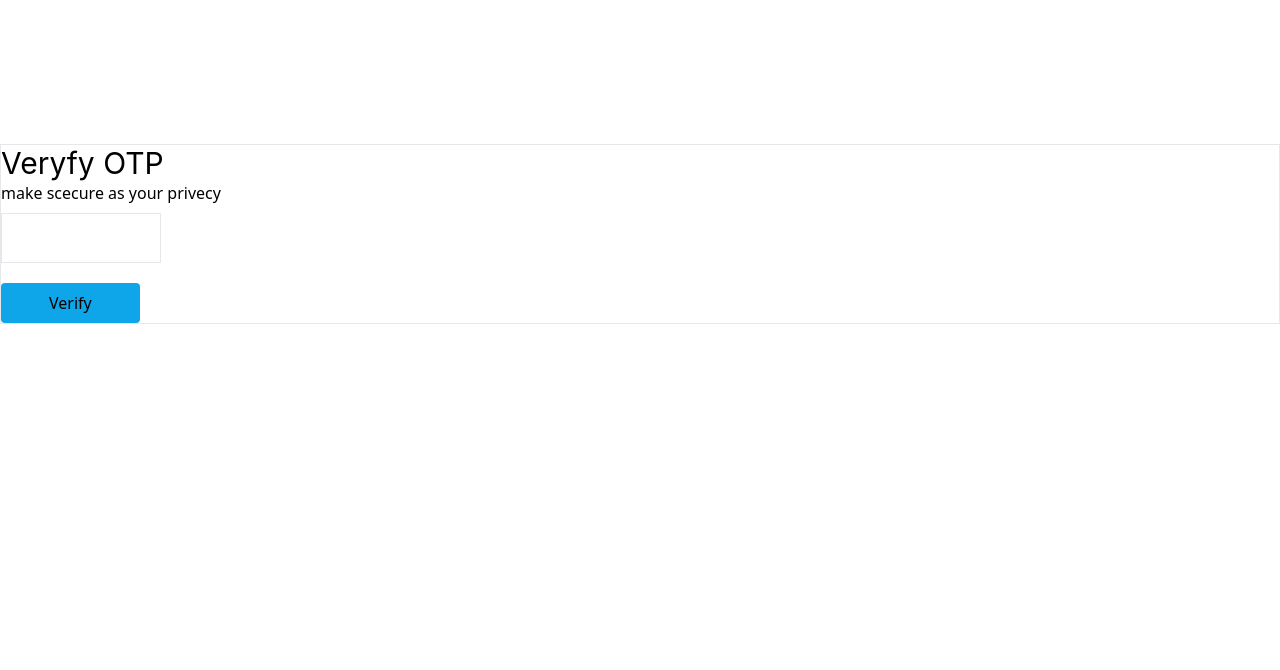
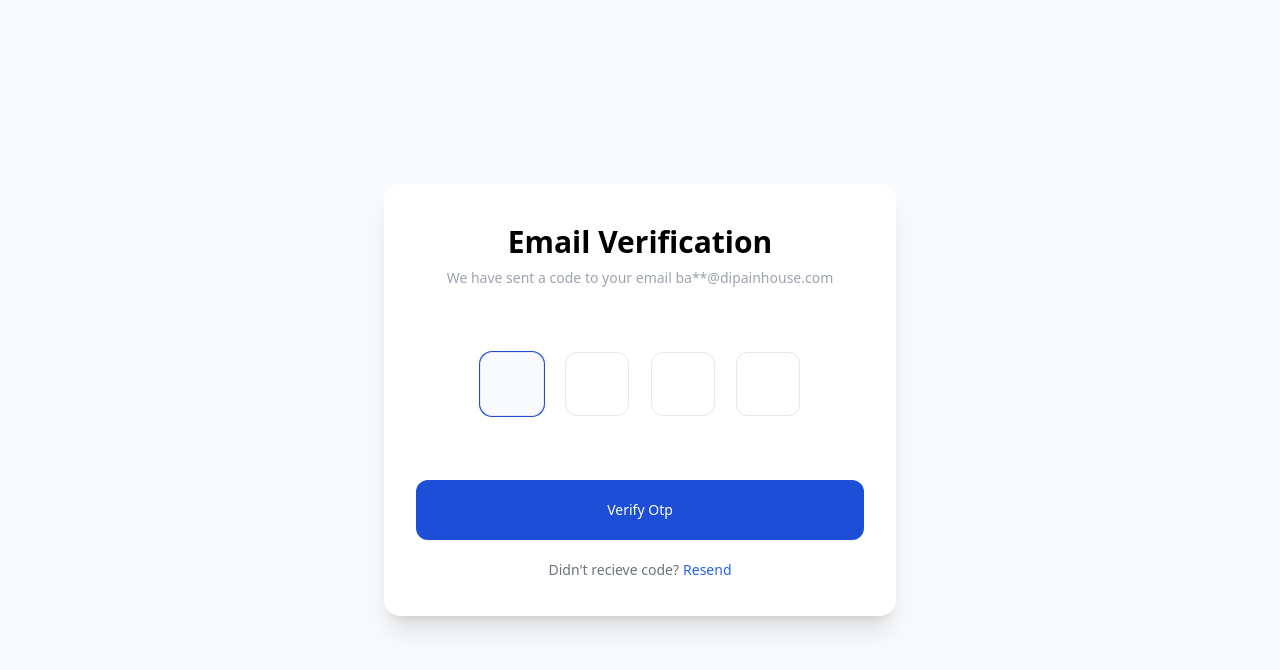
Before and after one commit to pronobiswas/pronobiswas-EcomarceFrontEnd, a React (Vite) app: page /otp in a window 1280 px wide. Shown: the top 670 px of the page. Built offline with nearby package versions, Linux system fonts and the light colour scheme.

Commit message:
update otp

```diff
--- a/src/App.jsx
+++ b/src/App.jsx
@@ -18,9 +18,9 @@ import CartPage from "./pges/CartPage";
 import SignUp from "./pges/Auth/signUp/SignUp";
 import HorizontalProductCart from "./component/productComponent/HorizontalProductCart";
 import SignInPage from "./pges/Auth/signIn/SignInPage";
-import MatchOTP from "./pges/Auth/MatchOTP";
 import ForgotPasswordPage from "./pges/Auth/ForgotPasswordPage";
 import MyAccount from "./pges/Auth/myaccount/MyAccount";
+import Otp from "./pges/Auth/Otp";
 
 function App() {
   const router = createBrowserRouter(
@@ -38,9 +38,10 @@ function App() {
             <Route path="/MyAccount" element={<MyAccount />} />
 
             <Route path="/cards" element={<HorizontalProductCart />} />
+            <Route path="/signin" element={<SignInPage />} />
           </Route>
-          <Route path="/signin" element={<SignInPage />} />
-          <Route path="/otp" element={<MatchOTP />} />
+          <Route path="/otp" element={<Otp />}/>
+          <Route path="/verifyOTP/:emailAddress" element={<Otp/>} />
           <Route path="/forgotPassword" element={<ForgotPasswordPage />} />
         </Route>
       </>
--- a/src/pges/Auth/Auth.jsx
+++ /dev/null
@@ -1,13 +0,0 @@
-import React from 'react'
-
-const Auth = () => {
-  return (
-    <div>
-      <h1>This is auth page</h1>
-      <h1>Join Us!</h1>
-      <h1>Grab your Free Membership</h1>
-    </div>
-  )
-}
-
-export default Auth
--- a/src/pges/Auth/MatchOTP.jsx
+++ b/src/pges/Auth/MatchOTP.jsx
@@ -1,13 +1,16 @@
 import React, { useState } from "react";
 import { axiosInstace } from "../../helper/axios";
 import { toast } from "react-toastify";
-import { useNavigate } from "react-router";
+import { useNavigate, useParams } from "react-router";
 
 const MatchOTP = () => {
   const navigate = useNavigate();
   const [userOTP, setUserOTP] = useState("");
   const [emailAddress, SetEmailAddress] = useState("");
   const [errorMsg, setErrorMsg] = useState("");
+  const params = useParams()
+  console.log(params);
+
   // ====handle input changes=====
   const handleChange = (e) => {
     setUserOTP(e.target.value);
@@ -73,6 +76,8 @@ const MatchOTP = () => {
             >
               Verify
             </button>
+
+
           </div>
         </div>
       </div>
--- /dev/null
+++ b/src/pges/Auth/Otp.jsx
@@ -0,0 +1,154 @@
+import React, { useEffect, useRef, useState } from "react";
+import { useNavigate, useParams } from "react-router-dom";
+import { axiosInstace } from "../../helper/axios";
+import { ErrorToast, SuessToast } from "../../utils/toast";
+
+const Otp = () => {
+  const params = useParams();
+  const inputRef = useRef([]);
+  const [otp, setotp] = useState(new Array(4).fill(""));
+  const [finalOtp, setFinalOtp] = useState("");
+  const [inputerr, setinputerr] = useState(false);
+  const navigate = useNavigate();
+  const [email, SetEmail] = useState("");
+
+  useEffect(() => {
+    if (inputRef.current[0]) {
+      inputRef.current[0].focus();
+    }
+  }, []);
+
+  const HandleInputChange = (e, index) => {
+    let value = e.target.value;
+    SetEmail(JSON.parse(localStorage.getItem("RegInfo")).emailAddress);
+    if (isNaN(value)) {
+      return setinputerr(true);
+    }
+
+    const newOtp = [...otp];
+    newOtp[index] = value.substring(value.length - 1);
+    setotp(newOtp);
+
+    // now the otp is apart form each other , now join the all given otp
+    let combineOtp = newOtp.join("");
+
+    setFinalOtp(combineOtp);
+    // check input field and move cursor or focus  next input field
+    if (value && index < otp.length - 1 && inputRef.current[index + 1]) {
+      inputRef.current[index + 1].focus();
+      setinputerr(false);
+    }
+  };
+
+  const HandlekeyDown = (e, index) => {
+    if (e.key === "ArrowRight" && index < otp.length - 1) {
+      if (!value) {
+        return;
+      }
+      setinputerr(false);
+      inputRef.current[index + 1].focus();
+    }
+    if (e.key === "Backspace" && !otp[index] && index > 0) {
+      setinputerr(false);
+      inputRef.current[index - 1].focus();
+    }
+  };
+
+  const handleVerifyOtp = async () => {
+    try {
+
+      const { emailAddress } = params;
+
+      const response = await axiosInstace.post("/otp", {
+        emailAddress: emailAddress || email,
+        otp: finalOtp,
+      });
+      if (response) {
+        SuessToast(response.data.message);
+        localStorage.removeItem("RegInfo")
+        setTimeout(()=>{
+          navigate("/signin")
+        },2000)
+      }
+    } catch (error) {
+      console.error("from opt verification error", error);
+      ErrorToast(error?.response?.data?.message);
+    }
+  };
+
+  return (
+    <div>
+      {/* ======full screen continer===== */}
+      <div class="relative flex min-h-screen flex-col justify-center overflow-hidden bg-gray-50 py-12">
+        {/* ======otpbox==== */}
+        <div class="relative bg-white px-6 pt-10 pb-9 shadow-xl mx-auto w-full max-w-lg rounded-2xl">
+          <div class="mx-auto flex w-full max-w-md flex-col space-y-16">
+            {/* =====heading=== */}
+            <div class="flex flex-col items-center justify-center text-center space-y-2">
+              <div class="font-semibold text-3xl">
+                <p>Email Verification</p>
+              </div>
+              <div class="flex flex-row text-sm font-medium text-gray-400">
+                <p>We have sent a code to your email ba**@dipainhouse.com</p>
+              </div>
+            </div>
+            {/* =====input==== */}
+            <div>
+              <form
+                action=""
+                method="post"
+                onSubmit={(e) => e.preventDefault()}
+              >
+                <div class="flex flex-col space-y-16">
+                  <div class="flex flex-row items-center justify-between mx-auto w-full max-w-xs">
+                    {otp.map((item, index) => (
+                      <div class="w-16 h-16  ">
+                        <input
+                          class="w-full h-full flex flex-col items-center justify-center text-center px-5 outline-none rounded-xl border border-gray-200 text-lg bg-white focus:bg-gray-50 focus:ring-1 ring-blue-700"
+                          type="text"
+                          id=""
+                          key={index}
+                          name={`input`}
+                          maxLength={1}
+                          ref={(input) => (inputRef.current[index] = input)}
+                          onChange={(e) => HandleInputChange(e, index)}
+                          onKeyDown={(e) => HandlekeyDown(e, index)}
+                          onClick={(e) => HandleInput(e, index)}
+                        />
+                      </div>
+                    ))}
+                  </div>
+
+                  <div class="flex flex-col space-y-5">
+                    <div>
+                      <button
+                        class="flex flex-row items-center justify-center text-center w-full border rounded-xl outline-none py-5 bg-blue-700 border-none text-white text-sm shadow-sm"
+                        onClick={handleVerifyOtp}
+                      >
+                        Verify Otp
+                      </button>
+                    </div>
+
+                    <div class="flex flex-row items-center justify-center text-center text-sm font-medium space-x-1 text-gray-500">
+                      <p>Didn't recieve code?</p>{" "}
+                      <a
+                        class="flex flex-row items-center text-blue-600"
+                        href="http://"
+                        target="_blank"
+                        rel="noopener noreferrer"
+                      >
+                        Resend
+                      </a>
+                    </div>
+                  </div>
+                </div>
+              </form>
+            </div>
+          </div>
+        </div>
+      </div>
+    </div>
+  );
+};
+
+export default Otp;
--- a/src/pges/Auth/myaccount/MyAccount.jsx
+++ b/src/pges/Auth/myaccount/MyAccount.jsx
@@ -3,6 +3,9 @@ import BradeCrumb from "../../../component/commonComponent/BradeCrumb";
 import { FaBars } from "react-icons/fa";
 
 const MyAccount = () => {
+    const loggedInuser= JSON.parse(localStorage.getItem('SubscribeUser'))
+    console.log(loggedInuser);
+
   const [asideMenu, setAsideMenu] = useState("false");
   const handleSidemenu = () => {
     setAsideMenu(!asideMenu);
@@ -15,7 +18,7 @@ const MyAccount = () => {
           <div className="flex items-center justify-between">
             <BradeCrumb />
             <h2 className="acountStyle">
-              Welcome! <span className="text-redDB4444">Md Rimel</span>{" "}
+              Welcome! <span className="text-redDB4444">{loggedInuser.firstName}</span>{" "}
             </h2>
           </div>
           {/* =====content row====== */}
--- a/src/pges/Auth/signIn/SignInPage.jsx
+++ b/src/pges/Auth/signIn/SignInPage.jsx
@@ -40,7 +40,8 @@ const SignInPage = () => {
         SuessToast("wellcome");
         setTimeout(() => {
           setSubmitting(false);
-          navigate("/");
+          localStorage.setItem("SubscribeUser", JSON.stringify(response.data.data));
+          navigate("/Myaccount");
         }, 1000);
       }
     } catch (error) {
@@ -52,7 +53,7 @@ const SignInPage = () => {
 
   return (
     <div id="LoginPage" className="py-8">
-      <div className="container xl:py-36">
+      <div className="container">
         <BradeCrumb />
         <div className="LoginPage_warpper  flex items-center gap-3">
           {/* =======form warpper==== */}
@@ -122,7 +123,9 @@ const SignInPage = () => {
                           <label htmlFor="ckeck">Remember Me</label>
                         </div>
 
-                        <span><Link to={"/forgotPassword"}>forgot password?</Link></span>
+                        <span>
+                          <Link to={"/forgotPassword"}>forgot password?</Link>
+                        </span>
                       </div>
                       {/* =====submit button===== */}
                       <button
```
Also changed, not shown: src/component/banner/BannerComponent.jsx (+9 -4 lines), src/pges/Auth/signUp/SignUp.jsx (+37 -8 lines), src/pges/Auth/signUp/signUpAnim.gif (added).
